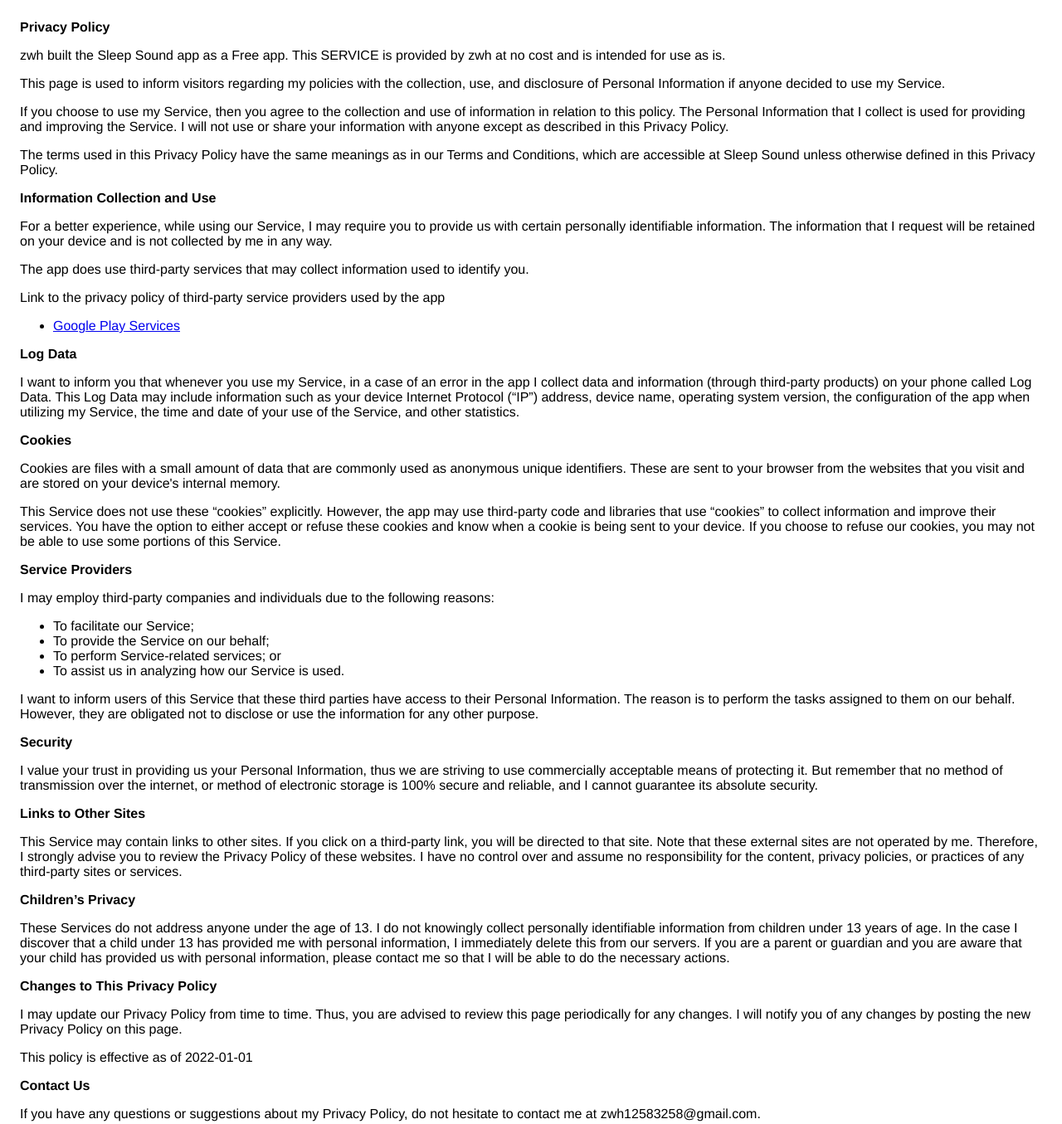
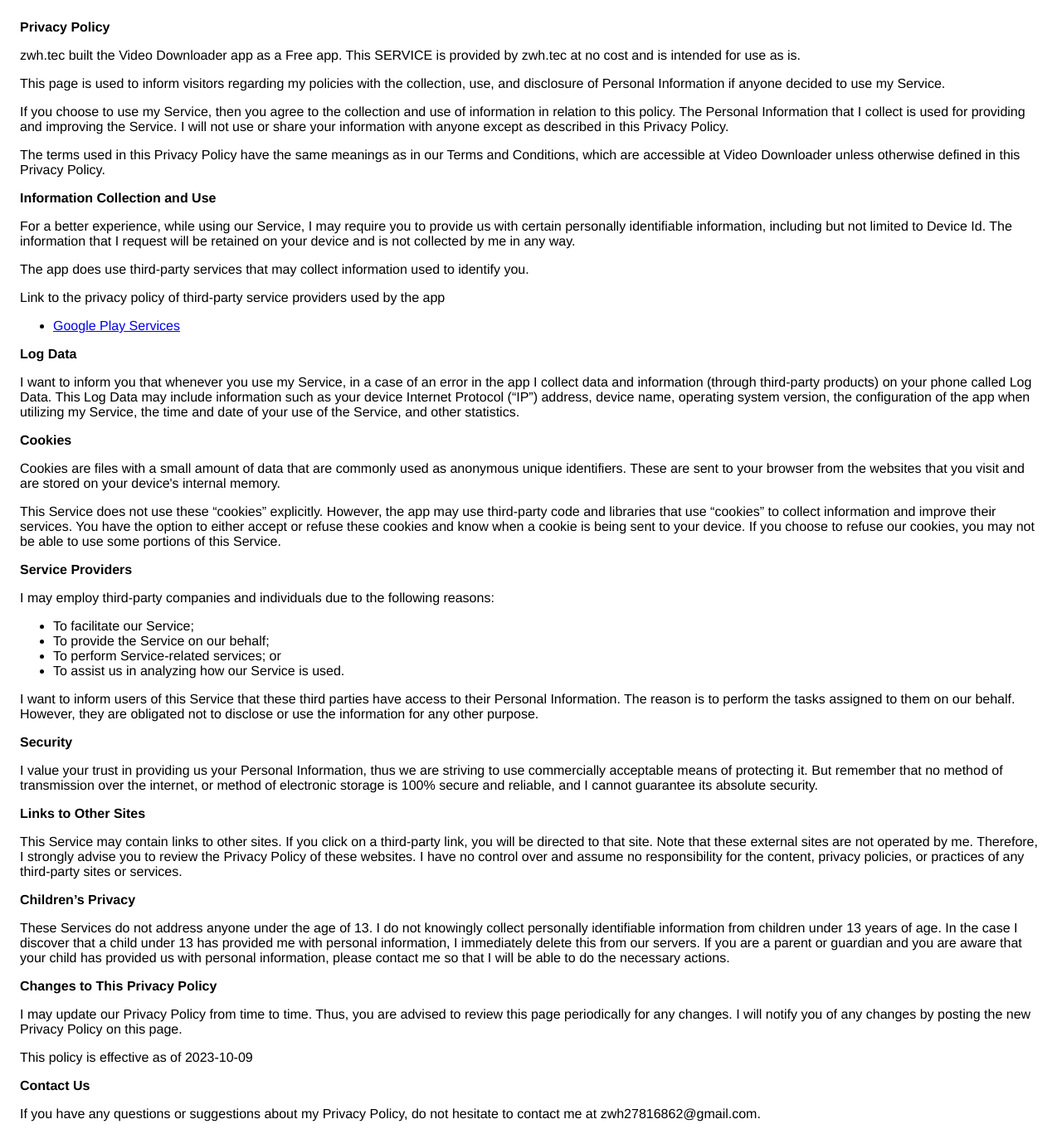
Before and after one commit to michaelzhang1994/photowidgets, a plain HTML site: page index.html in a window 1280 px wide. Shown: the top 1355 px of the page at 83% size. Drawn offline with Linux system fonts and the light colour scheme.

Commit message:
Update index.html

```diff
--- a/index.html
+++ b/index.html
@@ -1,217 +1,109 @@
 <!DOCTYPE html>
-
     <html>
-
     <head>
-
       <meta charset='utf-8'>
-
       <meta name='viewport' content='width=device-width'>
-
       <title>Privacy Policy</title>
-
       <style> body { font-family: 'Helvetica Neue', Helvetica, Arial, sans-serif; padding:1em; } </style>
-
     </head>
-
     <body>
-
     <strong>Privacy Policy</strong> <p>
-
-                  zwh built the Sleep Sound app as
-
+zwh.tec built the Video Downloader app as
 a Free app. This SERVICE is provided by
-
-                  zwh at no cost and is intended for use as
-
+zwh.tec at no cost and is intended for use as
 is.
-
 </p> <p>
-
 This page is used to inform visitors regarding my
-
 policies with the collection, use, and disclosure of Personal
-
 Information if anyone decided to use my Service.
-
 </p> <p>
-
 If you choose to use my Service, then you agree to
-
 the collection and use of information in relation to this
-
 policy. The Personal Information that I collect is
-
 used for providing and improving the Service. I will not use or share your information with
-
 anyone except as described in this Privacy Policy.
-
 </p> <p>
-
 The terms used in this Privacy Policy have the same meanings
-
 as in our Terms and Conditions, which are accessible at
-
-                  Sleep Sound unless otherwise defined in this Privacy Policy.
-
+Video Downloader unless otherwise defined in this Privacy Policy.
 </p> <p><strong>Information Collection and Use</strong></p> <p>
-
 For a better experience, while using our Service, I
-
 may require you to provide us with certain personally
-
-                  identifiable information. The information that
-
+identifiable information, including but not limited to Device Id. The information that
 I request will be retained on your device and is not collected by me in any way.
-
 </p> <div><p>
-
 The app does use third-party services that may collect
-
 information used to identify you.
-
 </p> <p>
-
 Link to the privacy policy of third-party service providers used
-
 by the app
-
-                  </p> <ul><li><a href="https://www.google.com/policies/privacy/" target="_blank" rel="noopener noreferrer">Google Play Services</a></li><!----><!----><!----><!----><!----><!----><!----><!----><!----><!----><!----><!----><!----><!----><!----><!----><!----><!----><!----><!----><!----><!----><!----><!----><!----><!----><!----></ul></div> <p><strong>Log Data</strong></p> <p>
-
+</p> <ul><li><a href="https://www.google.com/policies/privacy/" target="_blank" rel="noopener noreferrer">Google Play Services</a></li><!----><!----><!----><!----><!----><!----><!----><!----><!----><!----><!----><!----><!----><!----><!----><!----><!----><!----><!----><!----><!----><!----><!----><!----><!----><!----><!----><!----></ul></div> <p><strong>Log Data</strong></p> <p>
 I want to inform you that whenever you
-
 use my Service, in a case of an error in the app
-
 I collect data and information (through third-party
-
 products) on your phone called Log Data. This Log Data may
-
 include information such as your device Internet Protocol
-
 (“IP”) address, device name, operating system version, the
-
 configuration of the app when utilizing my Service,
-
 the time and date of your use of the Service, and other
-
 statistics.
-
 </p> <p><strong>Cookies</strong></p> <p>
-
 Cookies are files with a small amount of data that are
-
 commonly used as anonymous unique identifiers. These are sent
-
 to your browser from the websites that you visit and are
-
 stored on your device's internal memory.
-
 </p> <p>
-
 This Service does not use these “cookies” explicitly. However,
-
 the app may use third-party code and libraries that use
-
 “cookies” to collect information and improve their services.
-
 You have the option to either accept or refuse these cookies
-
 and know when a cookie is being sent to your device. If you
-
 choose to refuse our cookies, you may not be able to use some
-
 portions of this Service.
-
 </p> <p><strong>Service Providers</strong></p> <p>
-
 I may employ third-party companies and
-
 individuals due to the following reasons:
-
 </p> <ul><li>To facilitate our Service;</li> <li>To provide the Service on our behalf;</li> <li>To perform Service-related services; or</li> <li>To assist us in analyzing how our Service is used.</li></ul> <p>
-
 I want to inform users of this Service
-
 that these third parties have access to their Personal
-
 Information. The reason is to perform the tasks assigned to
-
 them on our behalf. However, they are obligated not to
-
 disclose or use the information for any other purpose.
-
 </p> <p><strong>Security</strong></p> <p>
-
 I value your trust in providing us your
-
 Personal Information, thus we are striving to use commercially
-
 acceptable means of protecting it. But remember that no method
-
 of transmission over the internet, or method of electronic
-
 storage is 100% secure and reliable, and I cannot
-
 guarantee its absolute security.
-
 </p> <p><strong>Links to Other Sites</strong></p> <p>
-
 This Service may contain links to other sites. If you click on
-
 a third-party link, you will be directed to that site. Note
-
 that these external sites are not operated by me.
-
 Therefore, I strongly advise you to review the
-
 Privacy Policy of these websites. I have
-
 no control over and assume no responsibility for the content,
-
 privacy policies, or practices of any third-party sites or
-
 services.
-
 </p> <p><strong>Children’s Privacy</strong></p> <div><p>
-
 These Services do not address anyone under the age of 13.
-
 I do not knowingly collect personally
-
 identifiable information from children under 13 years of age. In the case
-
 I discover that a child under 13 has provided
-
 me with personal information, I immediately
-
 delete this from our servers. If you are a parent or guardian
-
 and you are aware that your child has provided us with
-
 personal information, please contact me so that
-
 I will be able to do the necessary actions.
-
 </p></div> <!----> <p><strong>Changes to This Privacy Policy</strong></p> <p>
-
 I may update our Privacy Policy from
-
 time to time. Thus, you are advised to review this page
-
 periodically for any changes. I will
-
 notify you of any changes by posting the new Privacy Policy on
-
 this page.
-
-                </p> <p>This policy is effective as of 2022-01-01</p> <p><strong>Contact Us</strong></p> <p>
-
+</p> <p>This policy is effective as of 2023-10-09</p> <p><strong>Contact Us</strong></p> <p>
 If you have any questions or suggestions about my
-
-                  Privacy Policy, do not hesitate to contact me at zwh12583258@gmail.com.
-
+Privacy Policy, do not hesitate to contact me at zwh27816862@gmail.com.
 </p> <p>This privacy policy page was created at <a href="https://privacypolicytemplate.net" target="_blank" rel="noopener noreferrer">privacypolicytemplate.net </a>and modified/generated by <a href="https://app-privacy-policy-generator.nisrulz.com/" target="_blank" rel="noopener noreferrer">App Privacy Policy Generator</a></p>
-
     </body>
-
     </html>
```
Lines whose indentation alone changed are shown as unchanged.
